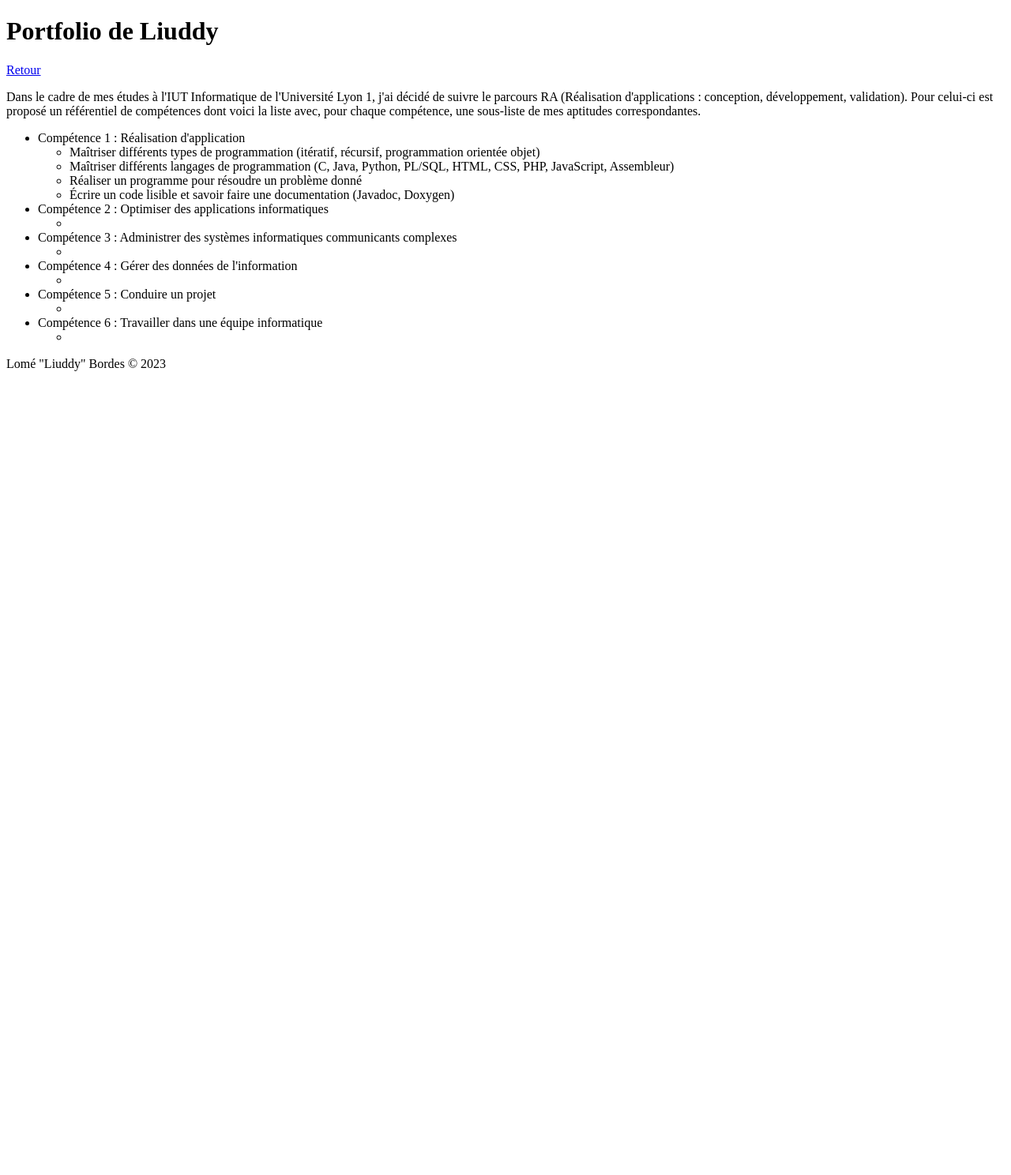
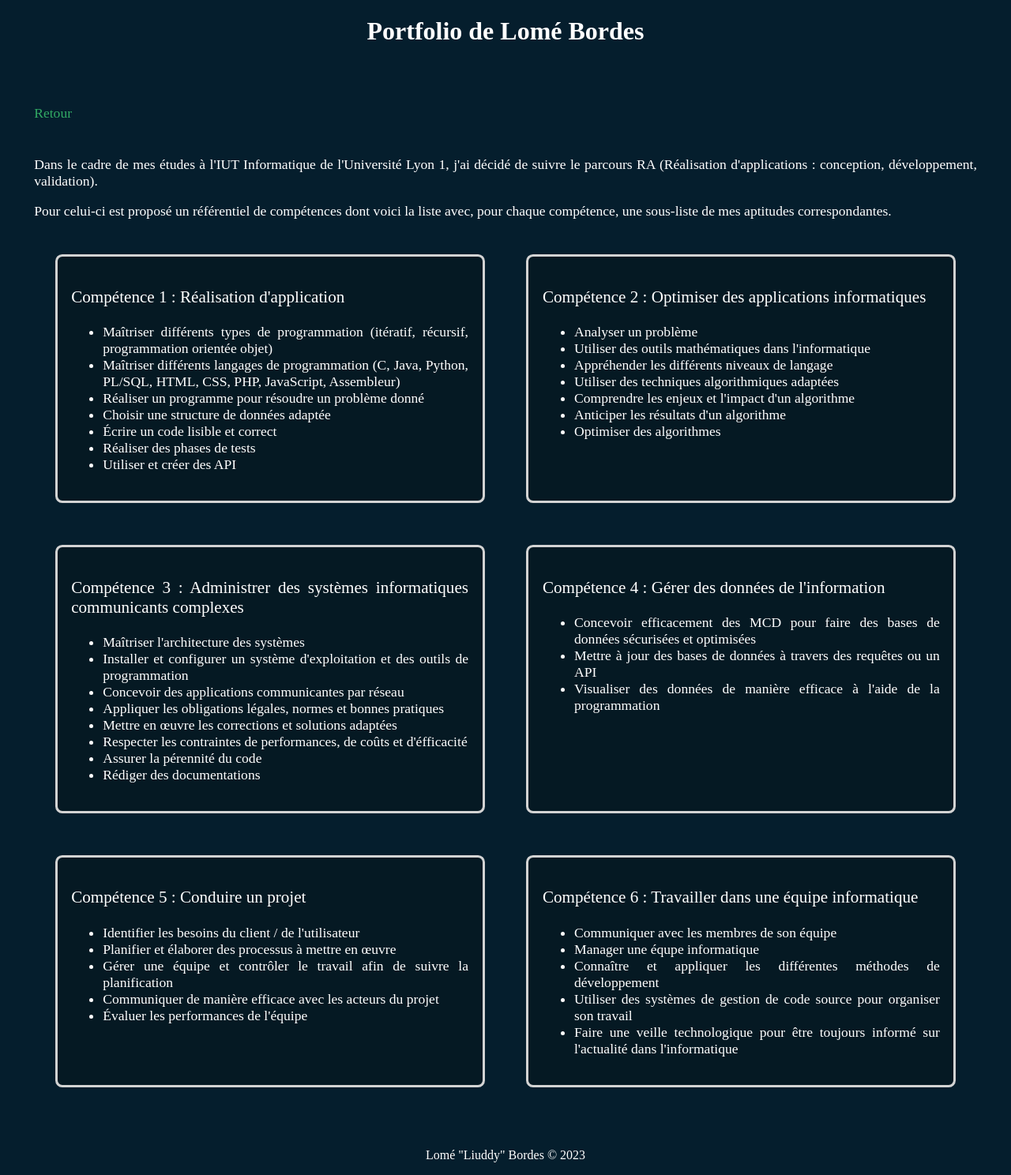
Before and after one commit to Liuddy/portfolio, a PHP site: page /skill.php in a window 1280 px wide. Shown: the whole page at 79% size. Before the commit the page ends 470 px from the top, so only its background shows below. Run offline with PHP 8.4, Linux system fonts and the light colour scheme.

Commit message:
Compétences terminées

```diff
--- a/header.php
+++ b/header.php
@@ -8,9 +8,9 @@
 		<meta name="viewport" content="width=device-width, initial-scale=1.0">
 		<link rel="stylesheet" type="text/css" href="style.css">
 		<link rel="icon" href="assets/icon.png">
-		<title>Portfolio de Liuddy</title>
+		<title>Portfolio de Lomé Bordes</title>
     </head>
     <body>
         <header>
-            <h1>Portfolio de Liuddy</h1>
+            <h1>Portfolio de Lomé Bordes</h1>
         </header>
--- a/skill.php
+++ b/skill.php
@@ -1,42 +1,74 @@
 <?php require_once('header.php'); ?>
     <main>
-        <p><a href="index.php">Retour</a></p>
-        <p>Dans le cadre de mes études à l'IUT Informatique de l'Université Lyon 1, j'ai décidé de suivre le parcours RA (Réalisation d'applications : conception, développement, validation).
-           Pour celui-ci est proposé un référentiel de compétences dont voici la liste avec, pour chaque compétence, une sous-liste de mes aptitudes correspondantes.</p>
-        <ul>
-            <li>Compétence 1 : Réalisation d'application
+        <p id="back"><a href="index.php">Retour</a></p>
+        <p>Dans le cadre de mes études à l'IUT Informatique de l'Université Lyon 1, j'ai décidé de suivre le parcours RA (Réalisation d'applications : conception, développement, validation).</p>
+        <p>Pour celui-ci est proposé un référentiel de compétences dont voici la liste avec, pour chaque compétence, une sous-liste de mes aptitudes correspondantes.</p>
+        <div id="grid">
+            <div>
+                <p>Compétence 1 : Réalisation d'application</p>
                 <ul>
                     <li>Maîtriser différents types de programmation (itératif, récursif, programmation orientée objet)</li>
                     <li>Maîtriser différents langages de programmation (C, Java, Python, PL/SQL, HTML, CSS, PHP, JavaScript, Assembleur)</li>
                     <li>Réaliser un programme pour résoudre un problème donné</li>
-                    <li>Écrire un code lisible et savoir faire une documentation (Javadoc, Doxygen)</li>
+                    <li>Choisir une structure de données adaptée</li>
+                    <li>Écrire un code lisible et correct</li>
+                    <li>Réaliser des phases de tests</li>
+                    <li>Utiliser et créer des API</li>
                 </ul>
-            </li>
-            <li>Compétence 2 : Optimiser des applications informatiques
+            </div>
+            <div>
+                <p>Compétence 2 : Optimiser des applications informatiques</p>
                 <ul>
-                    <li></li>
+                    <li>Analyser un problème</li>
+                    <li>Utiliser des outils mathématiques dans l'informatique</li>
+                    <li>Appréhender les différents niveaux de langage</li>
+                    <li>Utiliser des techniques algorithmiques adaptées</li>
+                    <li>Comprendre les enjeux et l'impact d'un algorithme</li>
+                    <li>Anticiper les résultats d'un algorithme</li>
+                    <li>Optimiser des algorithmes</li>
                 </ul>
-            </li>
-            <li>Compétence 3 : Administrer des systèmes informatiques communicants complexes
+            </div>
+            <div>
+                <p>Compétence 3 : Administrer des systèmes informatiques communicants complexes</p>
                 <ul>
-                    <li></li>
+                    <li>Maîtriser l'architecture des systèmes</li>
+                    <li>Installer et configurer un système d'exploitation et des outils de programmation</li>
+                    <li>Concevoir des applications communicantes par réseau</li>
+                    <li>Appliquer les obligations légales, normes et bonnes pratiques</li>
+                    <li>Mettre en œuvre les corrections et solutions adaptées</li>
+                    <li>Respecter les contraintes de performances, de coûts et d'éfficacité</li>
+                    <li>Assurer la pérennité du code</li>
+                    <li>Rédiger des documentations</li>
                 </ul>
-            </li>
-            <li>Compétence 4 : Gérer des données de l'information
+            </div>
+            <div>
+                <p>Compétence 4 : Gérer des données de l'information</p>
                 <ul>
-                    <li></li>
+                    <li>Concevoir efficacement des MCD pour faire des bases de données sécurisées et optimisées</li>
+                    <li>Mettre à jour des bases de données à travers des requêtes ou un API</li>
+                    <li>Visualiser des données de manière efficace à l'aide de la programmation</li>
                 </ul>
-            </li>
-            <li>Compétence 5 : Conduire un projet
+            </div>
+            <div>
+                <p>Compétence 5 : Conduire un projet</p>
                 <ul>
-                    <li></li>
+                    <li>Identifier les besoins du client / de l'utilisateur</li>
+                    <li>Planifier et élaborer des processus à mettre en œuvre</li>
+                    <li>Gérer une équipe et contrôler le travail afin de suivre la planification</li>
+                    <li>Communiquer de manière efficace avec les acteurs du projet</li>
+                    <li>Évaluer les performances de l'équipe</li>
                 </ul>
-            </li>
-            <li>Compétence 6 : Travailler dans une équipe informatique
+            </div>
+            <div>
+                <p>Compétence 6 : Travailler dans une équipe informatique</p>
                 <ul>
-                    <li></li>
+                    <li>Communiquer avec les membres de son équipe</li>
+                    <li>Manager une équpe informatique</li>
+                    <li>Connaître et appliquer les différentes méthodes de développement</li>
+                    <li>Utiliser des systèmes de gestion de code source pour organiser son travail</li>
+                    <li>Faire une veille technologique pour être toujours informé sur l'actualité dans l'informatique</li>
                 </ul>
-            </li>
-        </ul>
+            </div>
+        </div>
     </main>
 <?php require_once('footer.php'); ?>
--- a/style.css
+++ b/style.css
@@ -0,0 +1,47 @@
+body {
+	background: rgb(5, 30, 45);
+	color: white;
+}
+
+header, footer {
+	text-align: center;
+}
+
+main {
+	font-size: 1.1em;
+	padding: 2em;
+	text-align: justify;
+}
+
+a {
+	color: rgb(50, 170, 100);
+	text-decoration: none;
+	&:hover {
+		text-decoration: underline;
+	}
+	&:visited {
+		color: rgb(35, 150, 65);
+	}
+}
+
+#grid {
+	display: grid;
+	grid-template-columns: 1fr 1fr;
+}
+
+#grid div p {
+	font-size: 1.2em;
+}
+
+div:not(#grid) {
+	background: rgb(5, 25, 35);
+	border: 0.2em solid lightgrey;
+	border-radius: 0.5em;
+	box-shadow: 0.7em;
+	margin: 1.5em;
+	padding: 1em;
+}
+
+#back {
+	padding-bottom: 1.5em;
+}
```
